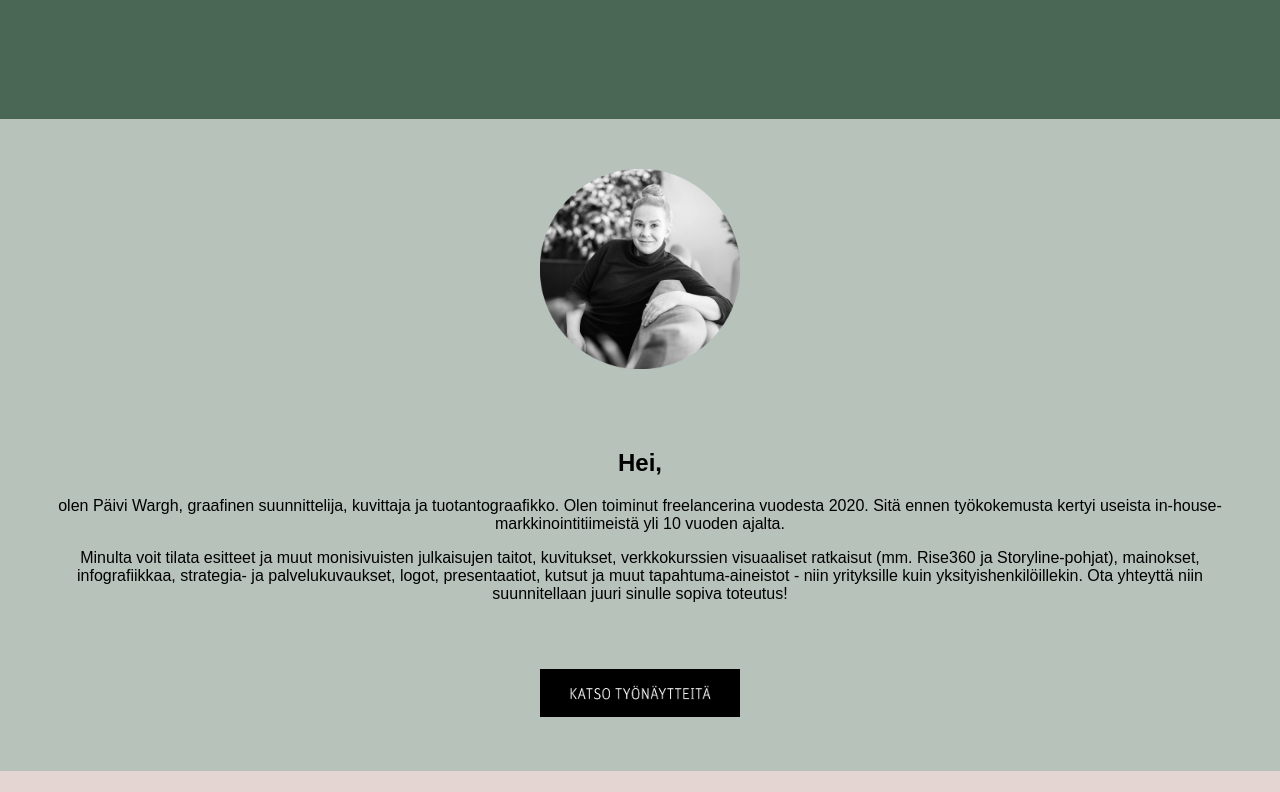
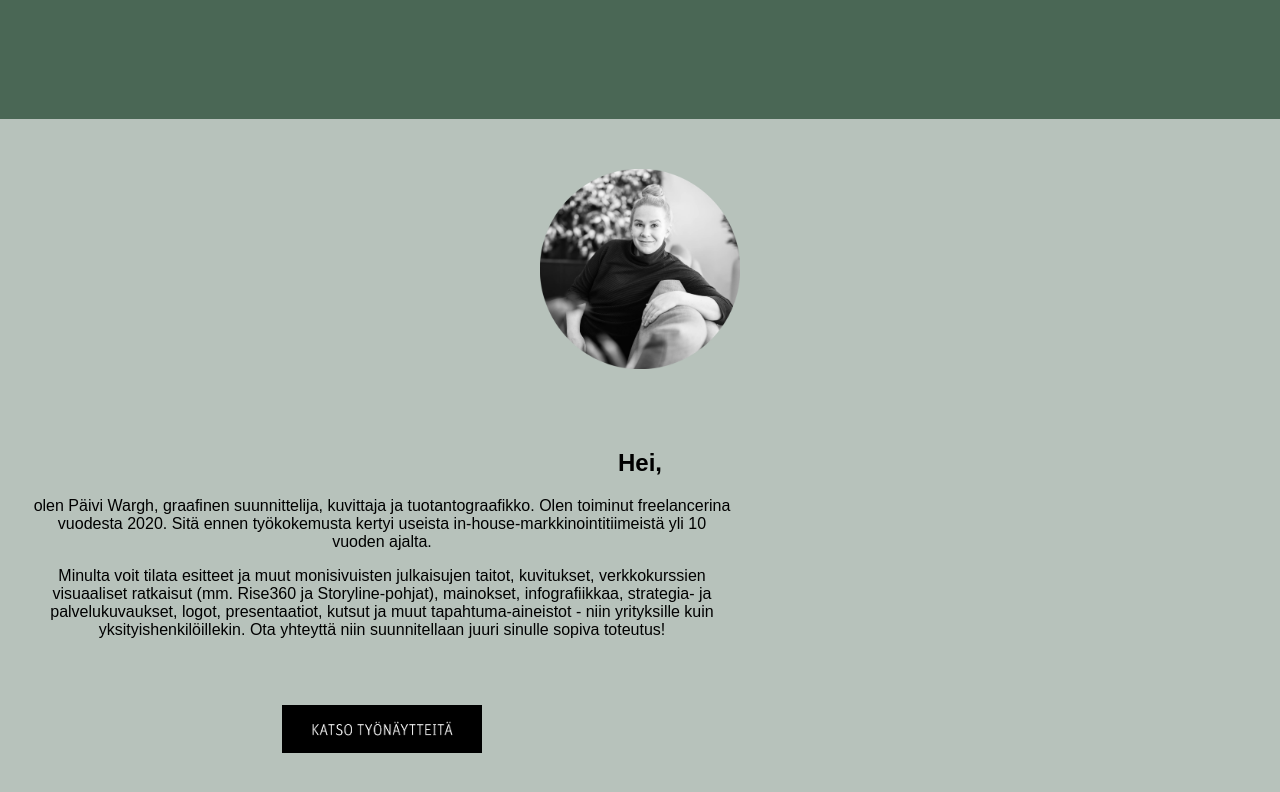
Before and after one commit to pwarghHH/warghcreative.github.io, a plain HTML site: page index.html in a window 1280 px wide. Shown: the part 508-1300 px from the top of the page. Drawn offline with Linux system fonts and the light colour scheme.

Commit message:
Add files via upload

```diff
--- a/style.css
+++ b/style.css
@@ -120,6 +120,10 @@ padding: 20px 0px 50px 0px
     color: white;
     font-weight: 100;
 }
-
+@media only screen and (min-width: 1025px) {
+  .esittelyteksti {
+    width: 55%
+    }
+}
 
 @import url('https://fonts.googleapis.com/css2?family=League+Spartan:wght@100..900&display=swap')
```
